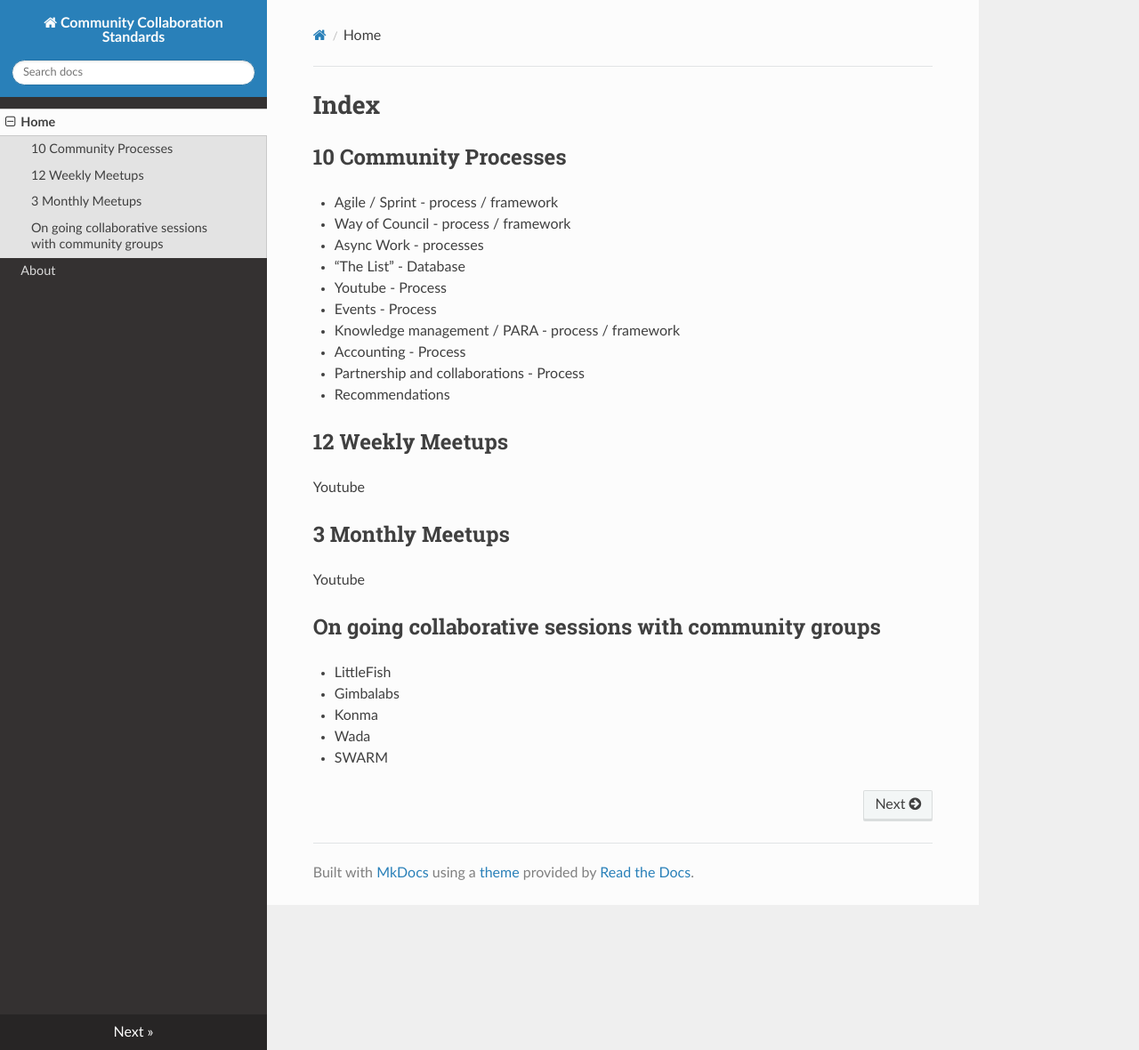
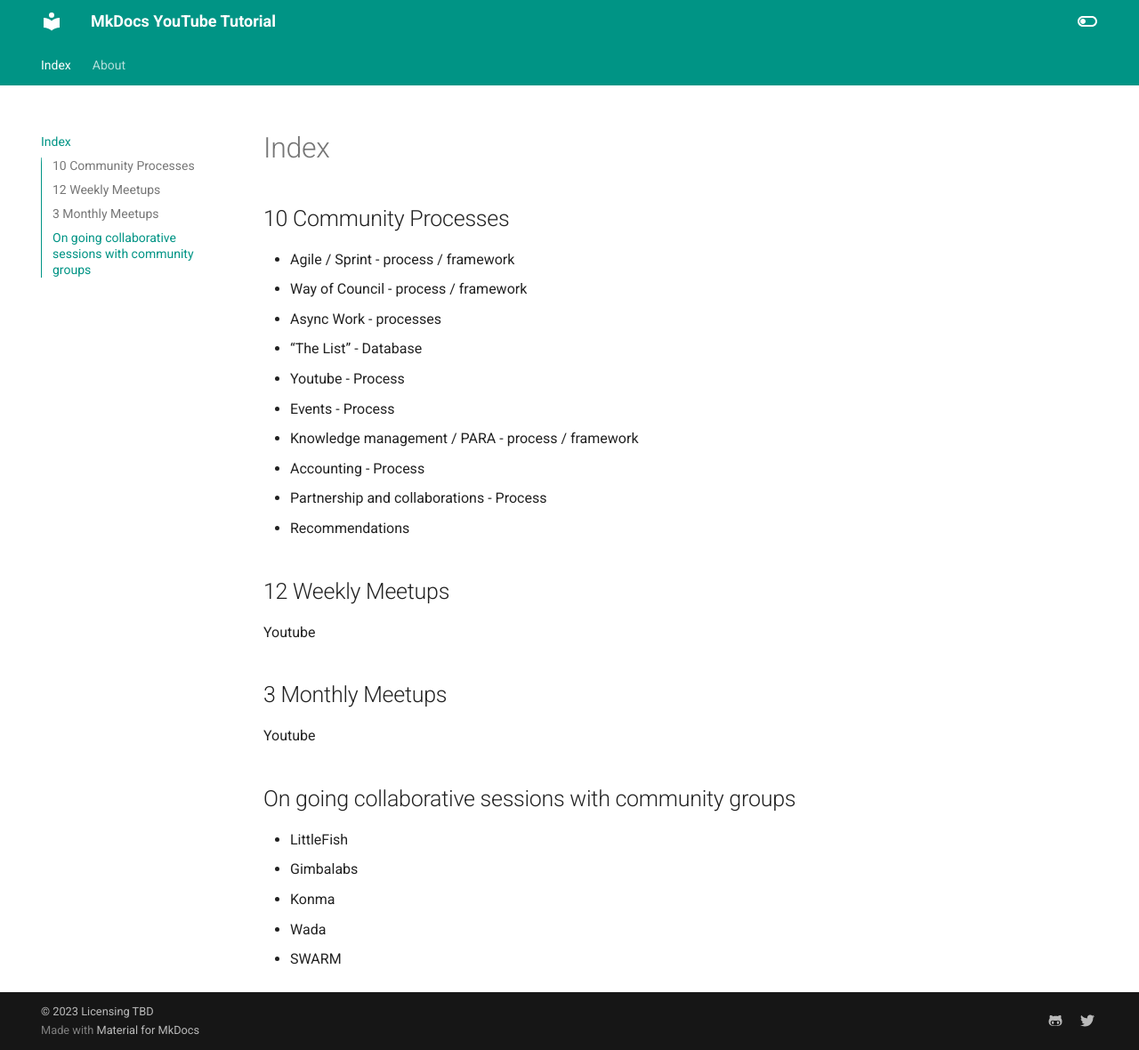
Before and after one commit to Newman5/community-collaboration-standards, an MkDocs documentation site: the page built from docs/index.md, in a window 1280 px wide and 1180 px high. Shown: the whole window at 89% size. Built offline with MkDocs 1.6.1 and Material for MkDocs 9.7.7, drawn with Linux system fonts in a browser that asks for light colours; nearby versions of some CDN libraries.

Commit message:
Adding github pages and Mkdocs-material files

```diff
--- a/mkdocs.yml
+++ b/mkdocs.yml
@@ -1,5 +1,59 @@
-site_name: Community Collaboration Standards
-nav:
-  - Home: index.md
-  - About: about.md
-theme: readthedocs
+site_name: MkDocs YouTube Tutorial
+site_url: https://james-willett.github.io/mkdocs-material-youtube-tutorial/
+theme:
+  name: material
+  features:
+    - navigation.tabs
+    - navigation.sections
+    - toc.integrate
+    - navigation.top
+    - search.suggest
+    - search.highlight
+    - content.tabs.link
+    - content.code.annotation
+    - content.code.copy
+  language: en
+  palette:
+    - scheme: default
+      toggle:
+        icon: material/toggle-switch-off-outline
+        name: Switch to dark mode
+      primary: teal
+      accent: purple
+    - scheme: slate
+      toggle:
+        icon: material/toggle-switch
+        name: Switch to light mode
+      primary: teal
+      accent: lime
+
+plugins:
+  - social
+
+extra:
+  social:
+    - icon: fontawesome/brands/github-alt
+      link: https://github.com/Cardano4Climate
+    - icon: fontawesome/brands/twitter
+      link: https://twitter.com/Cardano4Climate
+
+
+markdown_extensions:
+  - pymdownx.highlight:
+      anchor_linenums: true
+  - pymdownx.inlinehilite
+  - pymdownx.snippets
+  - admonition
+  - pymdownx.arithmatex:
+      generic: true
+  - footnotes
+  - pymdownx.details
+  - pymdownx.superfences
+  - pymdownx.mark
+  - attr_list
+  - pymdownx.emoji:
+      emoji_index: !!python/name:materialx.emoji.twemoji
+      emoji_generator: !!python/name:materialx.emoji.to_svg
+
+copyright: |
+  &copy; 2023 <a href="https://github.com/Cardano4Climate"  target="_blank" rel="noopener">Licensing TBD</a>
```
Also changed, not shown: site/index.html, 2 other files.
